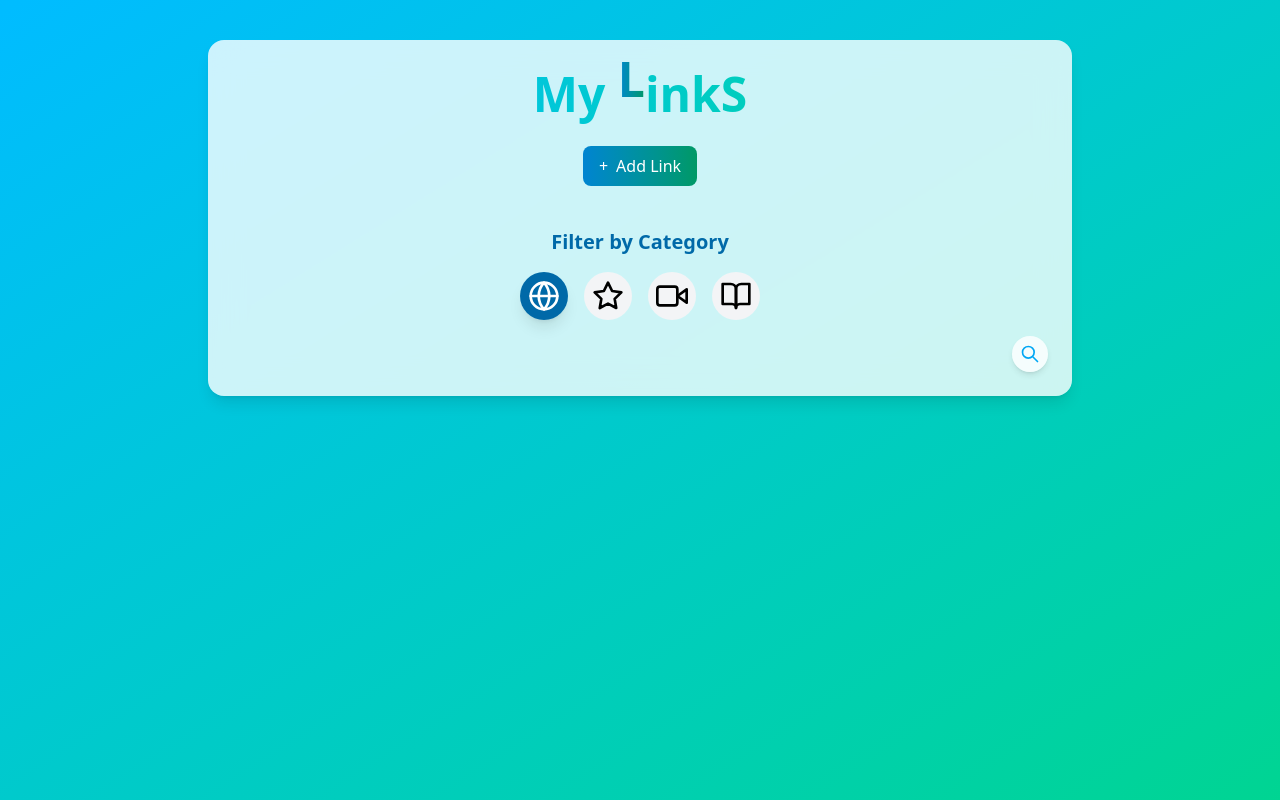
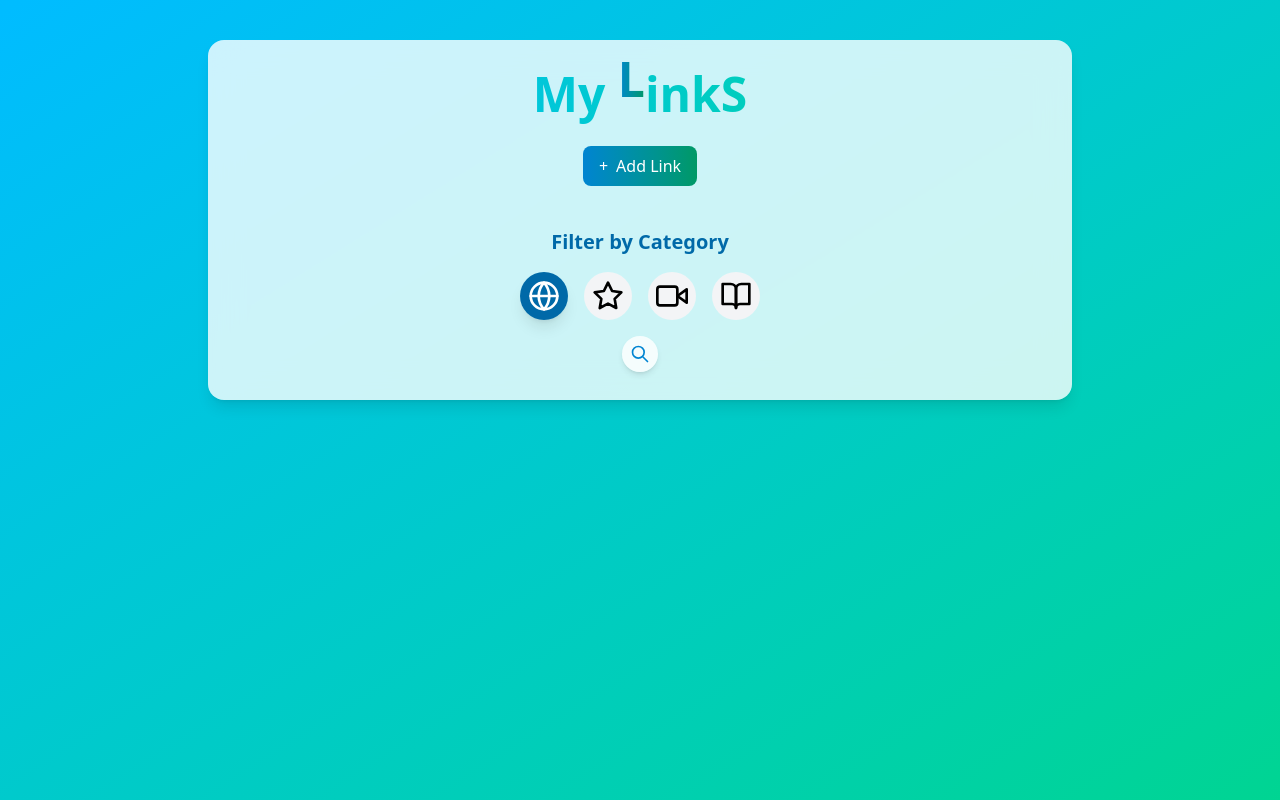
Before and after one commit to KrzyKerlin/LinkS, a Vue app in the folder frontend/: page / in a window 1280 px wide. Built offline with nearby package versions, Linux system fonts and the light colour scheme.

Commit message:
style: centered links search button (#007)

```diff
--- a/frontend/src/components/LinkManager.vue
+++ b/frontend/src/components/LinkManager.vue
@@ -44,7 +44,7 @@
                         </button>
                     </div>
                 </div>
-                <div class="mt-4 flex justify-end">
+                <div class="mt-4 flex justify-center">
                     <Search @search="handleSearch" />
                 </div>
             </div>
--- a/frontend/src/components/Search.vue
+++ b/frontend/src/components/Search.vue
@@ -1,12 +1,12 @@
 <template>
-  <div class="search-container relative z-10">
+  <div class="search-container relative z-10 h-10">
     <button
       v-if="!isSearchOpen"
       @click="toggleSearch"
       class="search-icon-btn p-2 rounded-full bg-white/80 shadow-md hover:bg-white hover:shadow-lg transition-all duration-300 focus:outline-none"
-      aria-label="Otwórz wyszukiwarkę"
+      aria-label="Open"
     >
-      <svg xmlns="http://www.w3.org/2000/svg" class="h-5 w-5 text-sky-500" fill="none" viewBox="0 0 24 24" stroke="currentColor" stroke-width="2">
+      <svg xmlns="http://www.w3.org/2000/svg" class="h-5 w-5 text-sky-600" fill="none" viewBox="0 0 24 24" stroke="currentColor" stroke-width="2">
         <path stroke-linecap="round" stroke-linejoin="round" d="M21 21l-6-6m2-5a7 7 0 11-14 0 7 7 0 0114 0z" />
       </svg>
     </button>
@@ -21,7 +21,7 @@
     >
       <div
         v-show="isSearchOpen"
-        class="search-input-container absolute top-0 right-0 flex items-center overflow-hidden bg-white rounded-full border-2 border-sky-400 shadow-md origin-right w-56"
+        class="search-input-container absolute top-0 left-1/2 transform -translate-x-1/2 flex items-center overflow-hidden bg-white rounded-full border-2 border-sky-600 shadow-md origin-center w-64 h-10"
       >
         <input
           id="search-input"
@@ -33,7 +33,7 @@
         />
         <button
           @click="closeSearch"
-          class="p-2 text-gray-400 hover:text-gray-600 focus:outline-none transition-colors"
+          class="p-2 text-gray-400 hover:text-sky-600 focus:outline-none transition-colors"
           aria-label="Close"
         >
           <svg xmlns="http://www.w3.org/2000/svg" class="h-5 w-5" fill="none" viewBox="0 0 24 24" stroke="currentColor" stroke-width="2">
```
